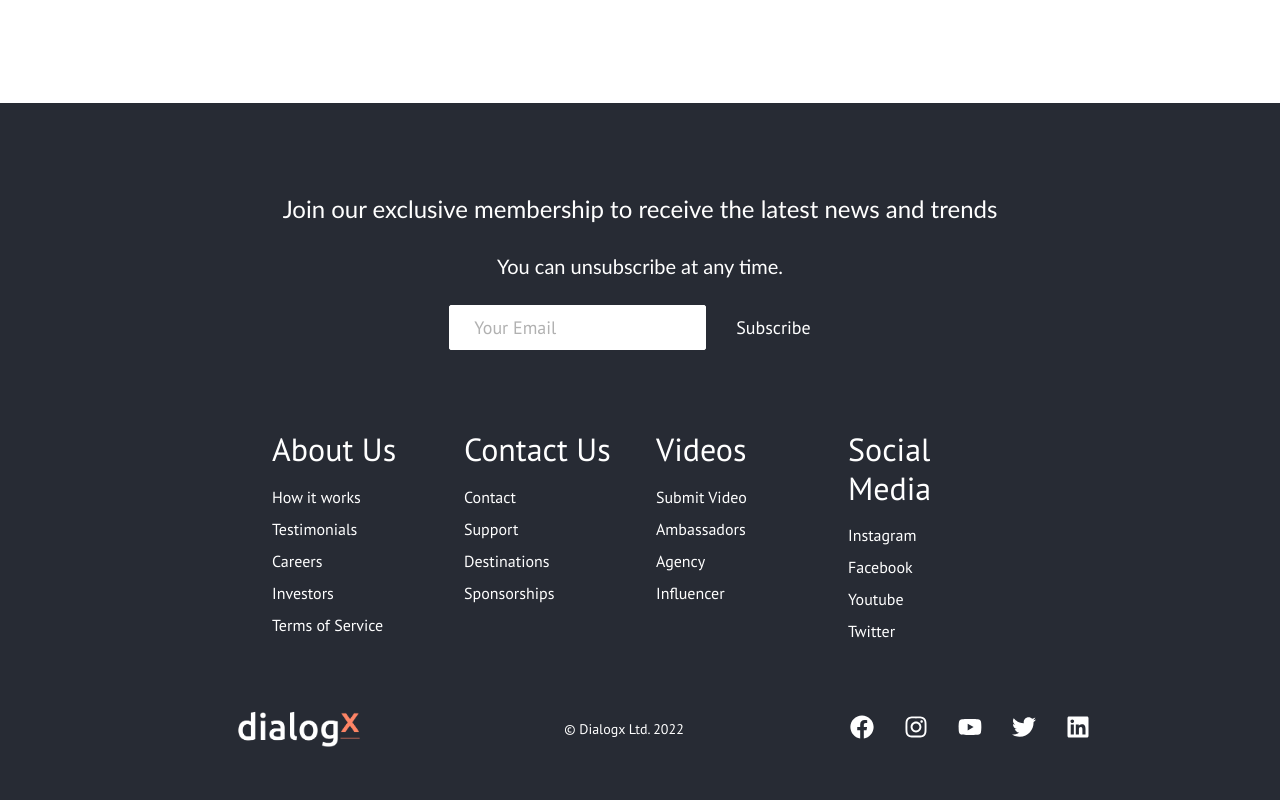
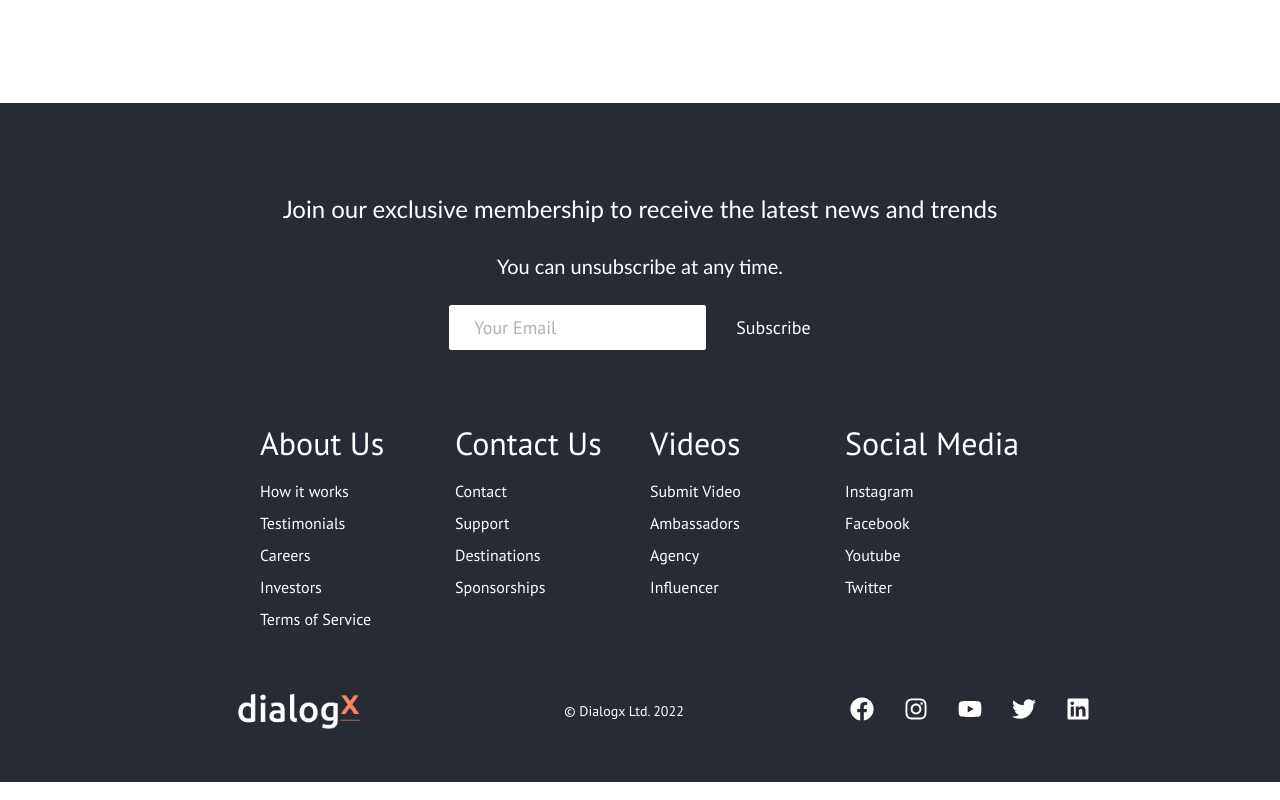
Before and after one commit to RafaelAngeloPiad/dx, a React (Create React App) app: page /sign-up in a window 1280 px wide. Shown: the part 1332-2132 px from the top of the page. Built offline with nearby package versions, Linux system fonts and the light colour scheme.

Commit message:
more touch ups

```diff
--- a/src/components/css/Footer.css
+++ b/src/components/css/Footer.css
@@ -59,9 +59,9 @@
   display: flex;
   flex-direction: column;
   align-items: flex-start;
-  margin: 16px;
+  margin: 10px;
   text-align: left;
-  width: 160px;
+  width: 175px;
   box-sizing: border-box;
 }
 
```
